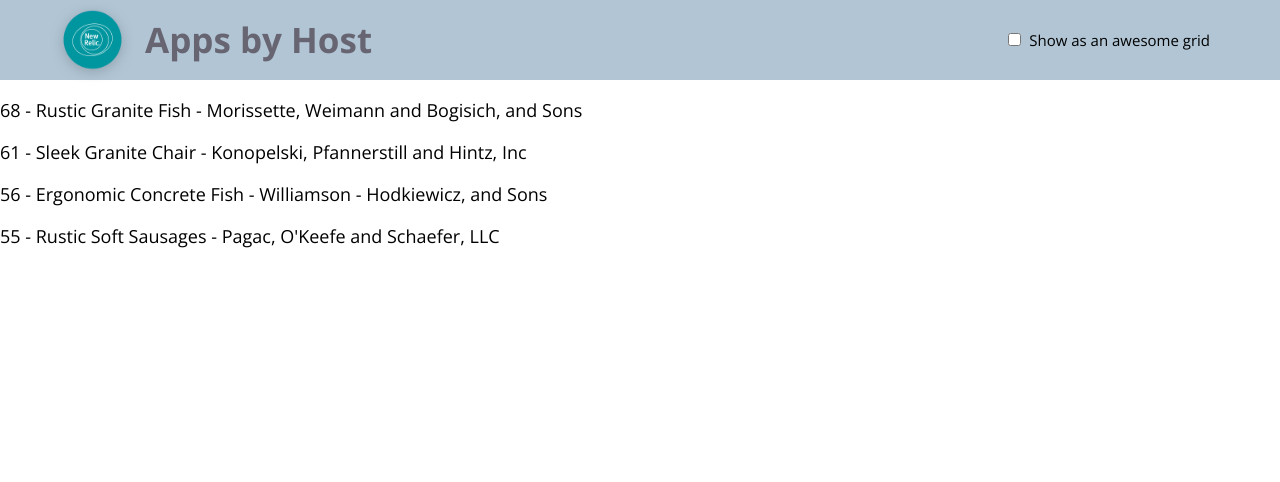
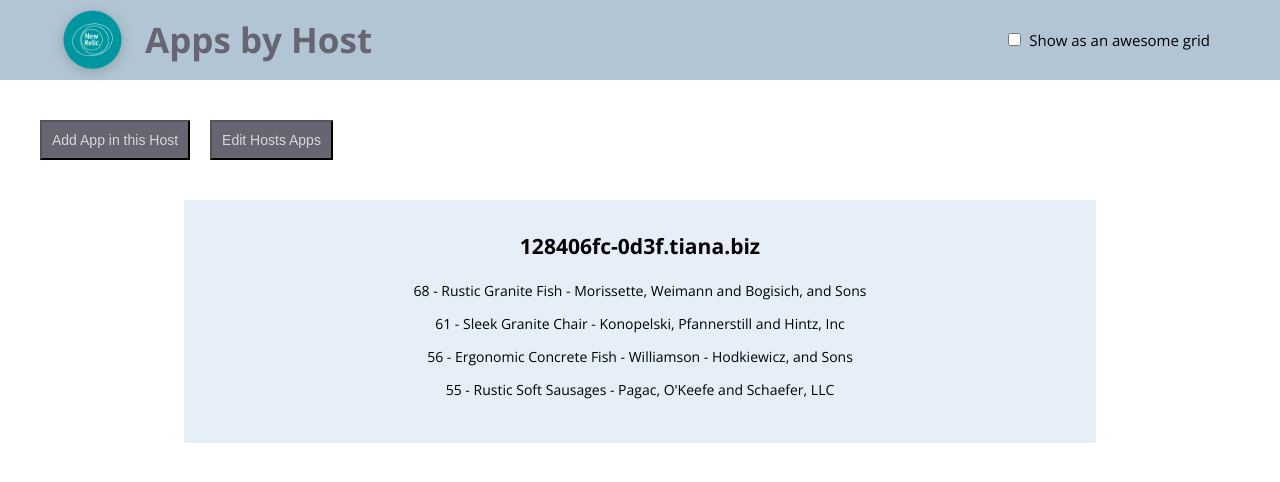
Before and after one commit to martafrr/apdex-board-app, a React (Create React App) app: page /128406fc-0d3f.tiana.biz in a window 1280 px wide. Shown: the top 482 px of the page. Built offline with nearby package versions, Linux system fonts and the light colour scheme.

Commit message:
HostPage component UI

```diff
--- a/src/components/HostCard/index.js
+++ b/src/components/HostCard/index.js
@@ -4,14 +4,16 @@ import { Link } from 'react-router-dom';
 const HostCard = ({ name, hostsApp }) => {
     const hostCard = {
         background: '#d6d7dc',
-        color: '#2c3437',
         fontSize: '14px',
         height: '280px',
         padding: '5px 11px',
         margin: '10px',
     }
+    const hostName = {
+        color: '#2c3437',
+    }
 
-    const appsList = hostsApp.map((app, index) => {
+    const top5Apps = hostsApp.map((app, index) => {
         if(index < 5) {
             return (
                 <div key={app.name}>
@@ -24,10 +26,10 @@ const HostCard = ({ name, hostsApp }) => {
 
     return (
         <div style={hostCard} data-test="host-card">
-            <Link to={'/' + name}>
+            <Link style={hostName} to={'/' + name}>
                 <h3>{name}</h3>
             </Link>
-            {appsList}
+            {top5Apps}
         </div>
     )
 }
--- a/src/components/HostPage/index.js
+++ b/src/components/HostPage/index.js
@@ -1,29 +1,50 @@
 import React, { Component } from "react";
 import { connect } from 'react-redux';
-import { hostsSelector, hostSelector } from '../../store/selectors/hostsSelectors';
+import { hostSelector } from '../../store/selectors/hostsSelectors';
+import {
+    hostCardStyles,
+    appListStyles,
+    appStyles,
+    buttonsContainer,
+    buttonStyles,
+} from './stylesHostPage';
 
 class HostPage extends Component {
+    getTopAppsByHost() {
+        return this.props.hostInfo.map((app, index) => {
+            if(index < 25) {
+                return (
+                    <li style={appStyles} key={app.name}>
+                        <p>{app.apdex} - {app.name}</p>
+                    </li>
+                )
+            }
+            return null;
+        })
+    }
 
     render() {
-        const { hosts, host } = this.props;
-        const renderInfo = host ?
-            (host.map((app, index) => {
-                if(index < 25) {
-                    return (
-                        <div key={app.name}>
-                            <p>{app.apdex} - {app.name}</p>
-                        </div>
-                    )
-                }
-                return null;
-            }))
+        const { hostInfo } = this.props;
+        const hostName = this.props.match.params.host_name;
+        const appList = hostInfo ?
+            (this.getTopAppsByHost())
         :
         (<div>No host with this name found.</div>);
-        console.log('hosts', hosts, 'host', host)
 
         return (
-            <div  data-test="host-info">
-                {renderInfo}
+            <div style={hostCardStyles} data-test="host-info">
+                <div style={buttonsContainer}>
+                    <button style={buttonStyles}>
+                        Add App in this Host
+                    </button>
+                    <button style={buttonStyles}>
+                        Edit Hosts Apps
+                    </button>
+                </div>
+                <ul style={appListStyles}>
+                    <h3>{hostName}</h3>
+                    {appList}
+                </ul>
             </div>
         )
     }
@@ -31,9 +52,9 @@ class HostPage extends Component {
 
 const mapStateToProps = (state, ownProps) => {
     let name = ownProps.match.params.host_name;
+
     return {
-        hosts: hostsSelector(state),
-        host: hostSelector(name, state),
+        hostInfo: hostSelector(name, state),
     }
 }
 
--- /dev/null
+++ b/src/components/HostPage/stylesHostPage.js
@@ -0,0 +1,32 @@
+export const hostCardStyles = {
+    // display: 'flex',
+    // flexFlow: 'column wrap',
+    justifyContent: 'center',
+    margin: '30px',
+}
+
+export const buttonsContainer = {
+    display: 'block',
+    margin: '10px auto',
+}
+
+export const buttonStyles = {
+    background: '#686573',
+    color: '#d6d7dc',
+    fontSize: '14px',
+    padding: '10px',
+    margin: '10px',
+}
+
+export const appListStyles = {
+    background: '#e6eff8',
+    listStyleType: 'none',
+    margin: '30px auto',
+    padding: '10px 29px 30px 29px',
+    textAlign: 'center',
+    width: '70%',
+}
+
+export const appStyles = {
+    fontSize: '14px',
+}
```
